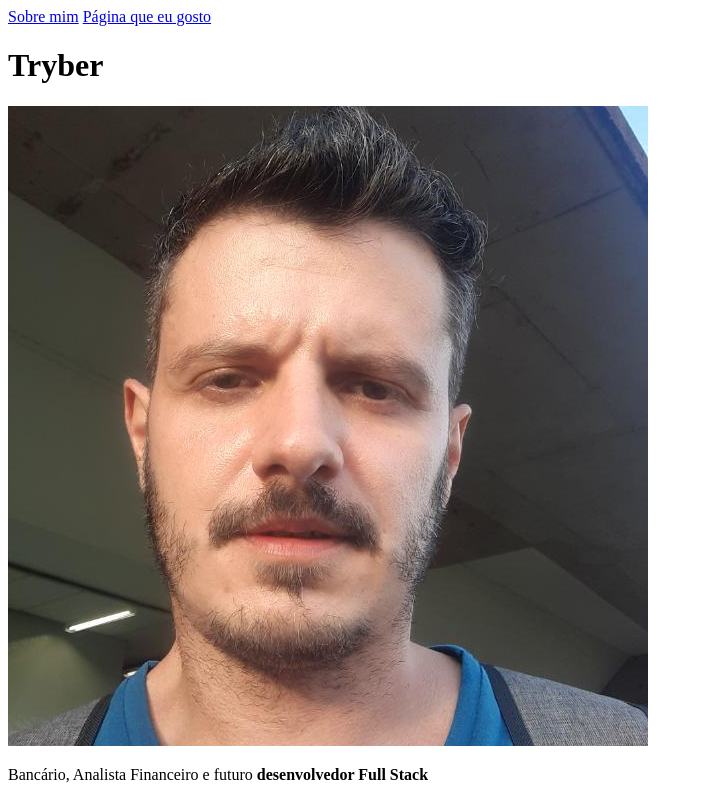
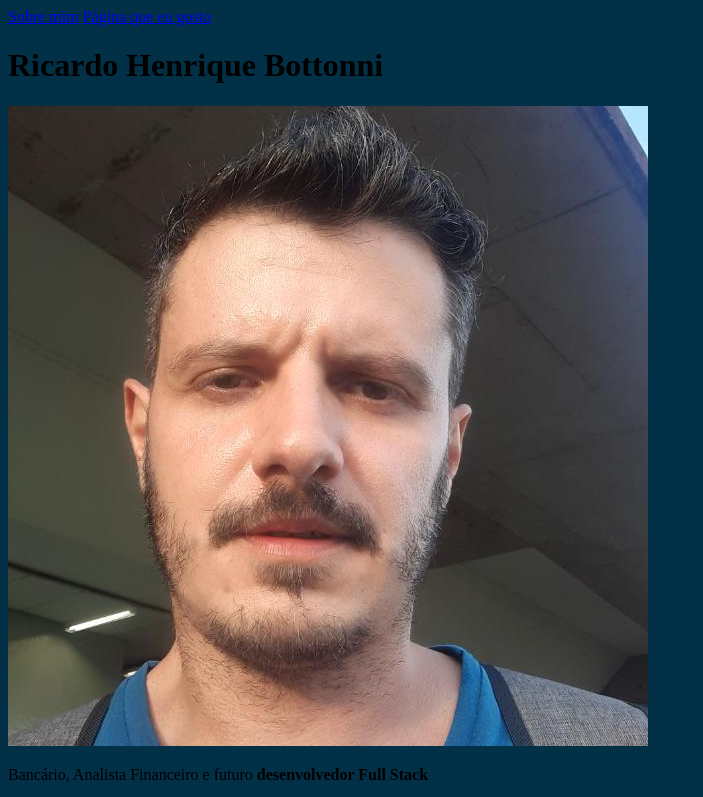
Before and after one commit to rBottoni/portifolio, a plain HTML site: page portifoliorb.html in a window 1280 px wide. Shown: the top 797 px of the page, without its empty margins (0-703 px from the left). Drawn offline with Linux system fonts and the light colour scheme.

Commit message:
add: cor de fundo e título

```diff
--- a/portifoliorb.html
+++ b/portifoliorb.html
@@ -5,11 +5,25 @@
   <meta http-equiv="X-UA-Compatible" content="IE=edge">
   <meta name="viewport" content="width=device-width, initial-scale=1.0">
   <title>Portfólio Web</title>
+
+  <style>
+    body{
+        background-color: #023047;
+    }
+
+    h1{
+        color: 669bbc;
+    }
+
+  </style>
+
+
+
 </head>
 <body>
   <a href="#sobre-mim">Sobre mim</a>
   <a href="#pagina">Página que eu gosto</a>
-  <h1 class="meuNome">Tryber</h1>
+  <h1 class="meuNome">Ricardo Henrique Bottonni</h1>
   <img src="sua-foto.jpeg" alt="Foto de rosto Ricardo Bottoni" id="foto">
   <p class="descricao" id="sobre-mim">Bancário, Analista Financeiro e futuro <strong>desenvolvedor Full Stack</strong></p>
   <p class="resido"><strong>São Paulo - SP</strong></p>
```
